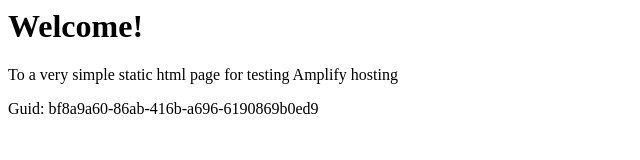
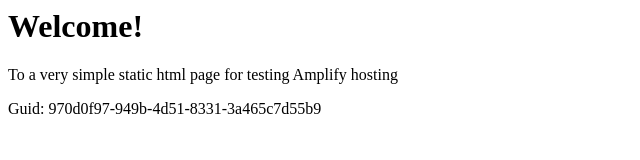
Before and after one commit to aws-aemilia-fra/Github-PR-Commit-Integration-Test-DoNotTouch-GitHubWebhookPushCanaryTest-v1-prod-eu-central-1, a website: page src/index.html in a window 1280 px wide. Shown: the full height of the page, 0-640 px from the left. Drawn offline with Linux system fonts and the light colour scheme.

Commit message:
commit from integ tests

```diff
--- a/src/index.html
+++ b/src/index.html
@@ -12,6 +12,6 @@
 <body>
     <h1>Welcome!</h1>
     <p>To a very simple static html page for testing Amplify hosting</p>
-    <p>Guid: bf8a9a60-86ab-416b-a696-6190869b0ed9</p></body>
+    <p>Guid: 970d0f97-949b-4d51-8331-3a465c7d55b9</p></body>
 
 </html>
```
